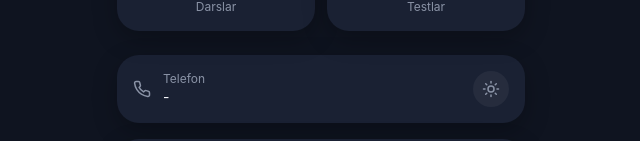
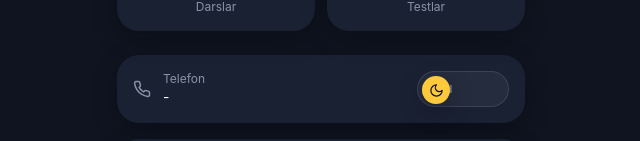
Before and after one commit to zubairhamedov/zubaelektro, a Next.js app: page /profil in a window 1280 px wide. Shown: the part 229-370 px from the top of the page, without its empty margins (319-959 px from the left). Built offline with nearby package versions, Linux system fonts and the light colour scheme; no server answers.

Commit message:
Update ThemeToggle.tsx

```diff
--- a/components/ThemeToggle.tsx
+++ b/components/ThemeToggle.tsx
@@ -24,9 +24,33 @@ export default function ThemeToggle() {
     <button
       onClick={toggle}
       aria-label="Mavzuni almashtirish"
-      className="flex h-9 w-9 items-center justify-center rounded-full bg-white/5 text-textSecondary transition-colors active:bg-white/10"
+      className={`relative flex h-9 w-[92px] items-center rounded-full border transition-colors ${
+        isLight
+          ? "border-black/10 bg-black/5"
+          : "border-white/10 bg-white/5"
+      }`}
     >
-      {isLight ? <Moon size={18} /> : <Sun size={18} />}
+      <span
+        className={`absolute top-1 flex h-7 w-7 items-center justify-center rounded-full bg-accent text-bg shadow-card transition-all ${
+          isLight ? "left-[58px]" : "left-1"
+        }`}
+      >
+        {isLight ? <Sun size={15} /> : <Moon size={15} />}
+      </span>
+      <span
+        className={`ml-2 text-[11px] font-medium transition-opacity ${
+          isLight ? "opacity-0" : "opacity-100 text-textSecondary"
+        }`}
+      >
+        Tund
+      </span>
+      <span
+        className={`ml-auto mr-2.5 text-[11px] font-medium transition-opacity ${
+          isLight ? "opacity-100 text-textSecondary" : "opacity-0"
+        }`}
+      >
+        Yorug'
+      </span>
     </button>
   );
 }
```
